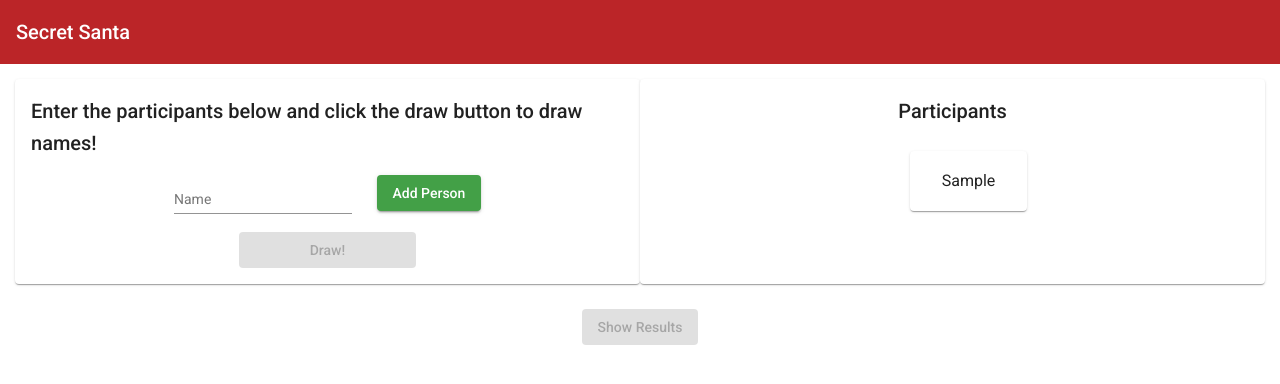
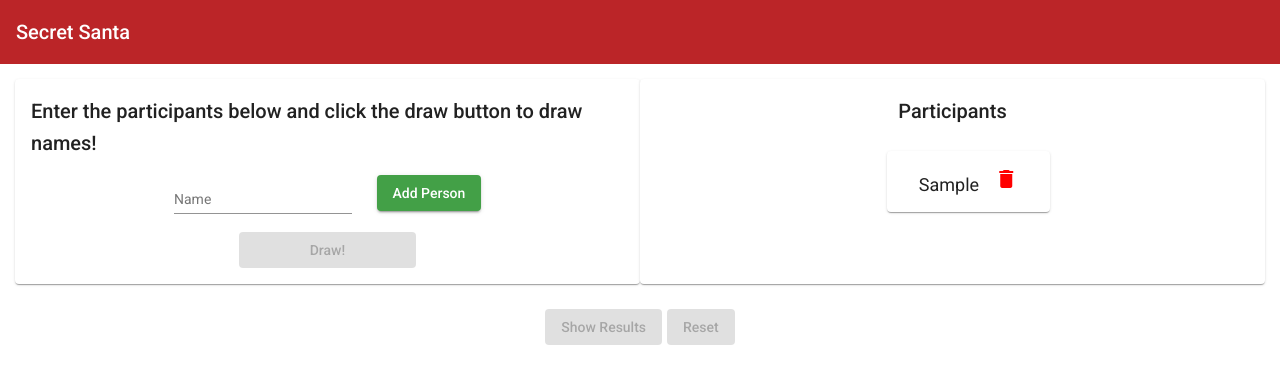
Before and after one commit to MeesterMarcus/secret-santa, an Angular app: page / in a window 1280 px wide. Both pictures are taken after typing "Sample" into the empty fields and a click on the button "Add Person". Shown: the top 384 px of the page. Built offline with nearby package versions, Linux system fonts and the light colour scheme.

Commit message:
adding additonal functionality

```diff
--- /dev/null
+++ b/src/app/already-exists-dialog/already-exists-dialog.component.html
@@ -0,0 +1,7 @@
+<h2>Try again</h2>
+<mat-dialog-content class="mat-typography">
+  <h3>That person already exists!</h3>
+</mat-dialog-content>
+<mat-dialog-actions fxLayoutAlign="end">
+  <button mat-button mat-dialog-close>Okay</button>
+</mat-dialog-actions>
--- /dev/null
+++ b/src/app/already-exists-dialog/already-exists-dialog.component.ts
@@ -0,0 +1,15 @@
+import { Component, OnInit } from '@angular/core';
+
+@Component({
+  selector: 'app-already-exists-dialog',
+  templateUrl: './already-exists-dialog.component.html',
+  styleUrls: ['./already-exists-dialog.component.scss']
+})
+export class AlreadyExistsDialogComponent implements OnInit {
+
+  constructor() { }
+
+  ngOnInit(): void {
+  }
+
+}
--- a/src/app/app.module.ts
+++ b/src/app/app.module.ts
@@ -15,13 +15,16 @@ import { MatToolbarModule } from '@angular/material/toolbar';
 import { MatIconModule } from '@angular/material/icon';
 import {MatListModule} from '@angular/material/list';
 import {MatInputModule} from '@angular/material/input';
+import {MatDialogModule} from '@angular/material/dialog';
+import { AlreadyExistsDialogComponent } from './already-exists-dialog/already-exists-dialog.component';
 
 
 
 @NgModule({
   declarations: [
     AppComponent,
-    NameDrawComponent
+    NameDrawComponent,
+    AlreadyExistsDialogComponent
   ],
   imports: [
     BrowserModule,
@@ -34,9 +37,11 @@ import {MatInputModule} from '@angular/material/input';
     MatInputModule,
     FlexLayoutModule,
     MatIconModule,
-    MatCardModule
+    MatCardModule,
+    MatDialogModule
   ],
   providers: [],
-  bootstrap: [AppComponent]
+  bootstrap: [AppComponent],
+  entryComponents: [AlreadyExistsDialogComponent]
 })
 export class AppModule { }
--- a/src/app/name-draw/name-draw.component.html
+++ b/src/app/name-draw/name-draw.component.html
@@ -10,7 +10,7 @@
         <!--  <input matInput type="text" placeholder="Email" id="email" [(ngModel)]="entry.email" name="fname">-->
         <!--</mat-form-field>-->
         <div style="margin-left: 10px;">
-          <button mat-raised-button color="primary" type="button" (click)="addName()">Add Person</button>
+          <button mat-raised-button [disabled]="drawClicked" color="primary" type="button" (click)="addName()">Add Person</button>
         </div>
         <br>
 
@@ -18,7 +18,7 @@
 
       <div fxLayout="row" fxLayoutAlign="center">
         <button style="width: 30%" mat-raised-button color="accent" type="button" (click)="drawNames()"
-                [disabled]="isUneven">Draw!
+                [disabled]="isUneven || drawClicked">Draw!
         </button>
       </div>
 
@@ -29,7 +29,8 @@
       <div fxLayout="row" fxLayoutAlign="center">
         <div *ngIf="persons.length > 0">
           <mat-card style="width: 100%; text-align: center; margin-top: 8px;" *ngFor="let person of persons">
-            <h3>{{person.name}}</h3>
+            <span style="margin-right: 15px; font-size: 18px;">{{person.name}}</span>
+            <span [ngClass]="{'enabled-delete': !drawClicked, 'disabled-delete': drawClicked}" fxFlexAlign="center" (click)="remove(person)" class="material-icons">delete</span>
             <!--<div mat-line>{{person.email}}</div>-->
           </mat-card>
         </div>
@@ -43,6 +44,10 @@
       <div>
         <button mat-raised-button color="primary" [disabled]="!pairs || pairs.length === 0" type="button"
                 (click)="showResults()">{{resultButtonText}}</button>
+      </div>
+      <div>
+        <button style="margin-left: 5px;" mat-raised-button color="accent" [disabled]="!pairs || pairs.length === 0" type="button"
+                (click)="reset()">Reset</button>
       </div>
 
     </div>
--- a/src/app/name-draw/name-draw.component.scss
+++ b/src/app/name-draw/name-draw.component.scss
@@ -3,3 +3,13 @@
   //display: flex;
   //justify-content: center;
 }
+
+.enabled-delete {
+  color: red;
+  cursor: pointer;
+}
+
+.disabled-delete {
+  color: grey;
+  cursor: not-allowed;
+}
--- a/src/app/name-draw/name-draw.component.ts
+++ b/src/app/name-draw/name-draw.component.ts
@@ -1,5 +1,7 @@
 import {Component, OnInit} from '@angular/core';
 import '../../assets/smtp';
+import {MatDialog} from '@angular/material/dialog';
+import {AlreadyExistsDialogComponent} from '../already-exists-dialog/already-exists-dialog.component';
 
 declare let Email: any;
 
@@ -16,8 +18,10 @@ export class NameDrawComponent implements OnInit {
   isUneven = true;
   resultsHidden = true;
   resultButtonText = 'Show Results';
+  drawnPersons: any[] = [];
+  drawClicked = false;
 
-  constructor() {
+  constructor(public dialog: MatDialog) {
   }
 
   ngOnInit(): void {
@@ -27,20 +31,45 @@ export class NameDrawComponent implements OnInit {
    * Add a name
    */
   addName() {
+    if (this.persons.some(p => p.name === this.entry.name)) {
+      const dialogRef = this.dialog.open(AlreadyExistsDialogComponent);
+      this.entry = {};
+      return;
+    }
     this.persons.push(this.entry);
     this.isUneven = this.persons.length % 2 !== 0 || this.persons.length === 0;
     this.entry = {};
+  }
+
+  remove(person) {
+    if (this.drawClicked) {
+      return;
+    }
+    this.persons = this.persons.filter(p => p.name !== person.name);
+    this.isUneven = this.persons.length % 2 !== 0 || this.persons.length === 0;
+    console.log(this.persons);
+  }
+
+  reset() {
+    this.drawClicked = false;
+    this.isUneven = true;
+    this.resultsHidden = true;
+    this.resultButtonText = 'Show Results';
+    this.persons = [];
+    this.pairs = [];
+    this.drawnPersons = [];
   }
 
   /**
    * Draw the names
    */
   drawNames() {
-    this.persons = this.shuffle(this.persons);
-    for (let i = this.persons.length - 1; i >= 0; i -= 2) {
+    this.drawClicked = true;
+    this.drawnPersons = this.shuffle(this.persons);
+    for (let i = this.drawnPersons.length - 1; i >= 0; i -= 2) {
       const pair: any = {};
-      pair.p1 = this.persons[i];
-      pair.p2 = this.persons[i - 1];
+      pair.p1 = this.drawnPersons[i];
+      pair.p2 = this.drawnPersons[i - 1];
       this.pairs.push(pair);
     }
   }
--- a/src/theme.scss
+++ b/src/theme.scss
@@ -4,7 +4,7 @@
 /* ======== Angular material custom themes ======== */
 $my-custom-primary: mat-palette($mat-green, 600);
 $my-custom-accent: mat-palette($mat-yellow, 700);
-$my-custom-warn: mat-palette($mat-lime);
+$my-custom-warn: mat-palette($mat-red);
 
 $my-custom-theme: mat-light-theme($my-custom-primary, $my-custom-accent, $my-custom-warn);
 
```
Also changed, not shown: src/app/already-exists-dialog/already-exists-dialog.component.scss (added), 1 other file (tests, documents, lock files or other folders).
